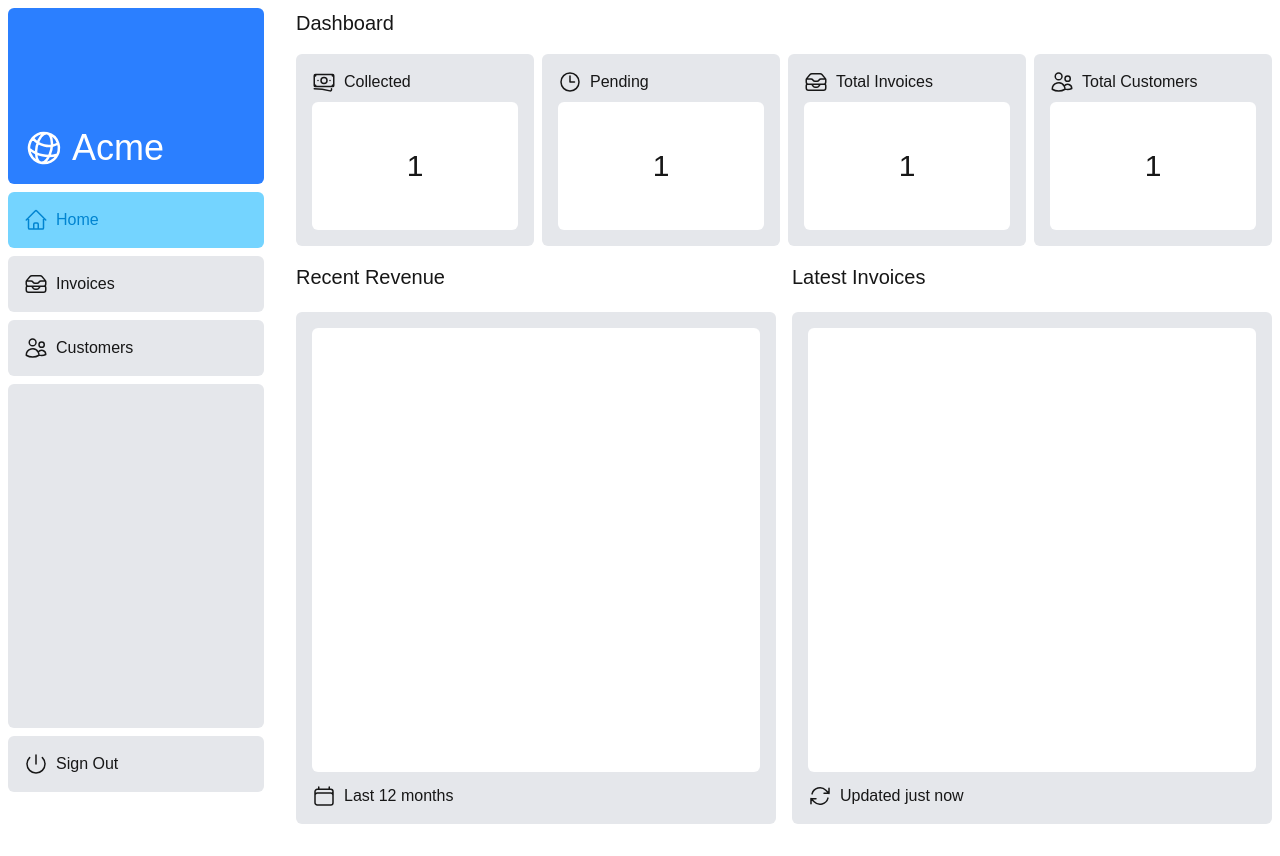
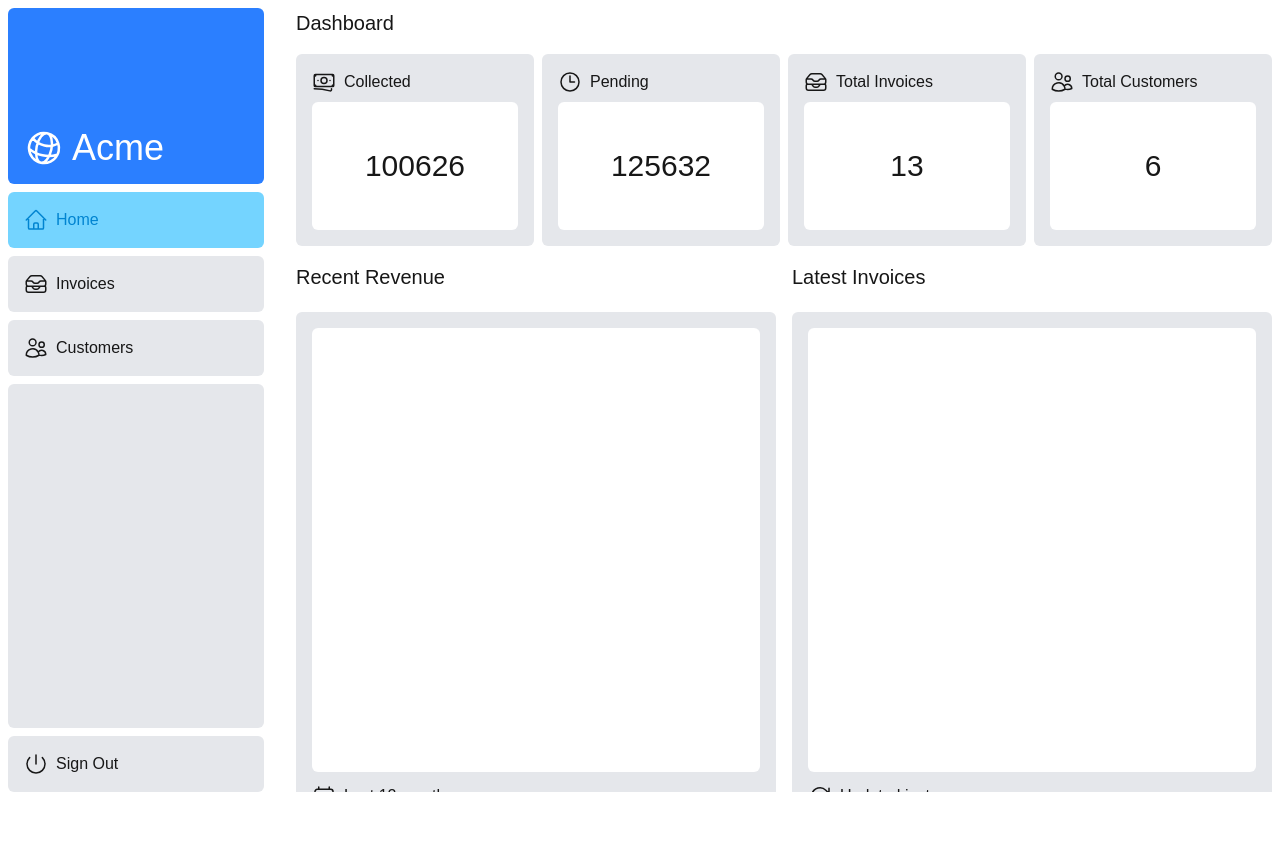
Before and after one commit to TranKhanh1307/next-dashboard, a Next.js app: page /dashboard in a window 1280 px wide. After the commit the page ends 800 px from the top, so only its background shows below. Built offline with nearby package versions, Linux system fonts and the light colour scheme.

Commit message:
add fetch data from lib

```diff
--- a/app/dashboard/layout.tsx
+++ b/app/dashboard/layout.tsx
@@ -8,7 +8,7 @@ export default function Layout({
   return (
     <div className="md:h-full space-y-8 p-2 md:flex md:gap-8">
       <SideNav />
-      <div className="flex-1">{children}</div>
+      <div className="flex-1 md:overflow-y-auto">{children}</div>
     </div>
   );
 }
--- a/app/lib/placeholder-data.ts
+++ b/app/lib/placeholder-data.ts
@@ -1,5 +1,3 @@
-// This file contains placeholder data that you'll be replacing with real data in the Data Fetching chapter:
-// https://nextjs.org/learn/dashboard-app/fetching-data
 const users = [
   {
     id: "410544b2-4001-4271-9855-fec4b6a6442a",
--- a/app/ui/dashboard/cards.tsx
+++ b/app/ui/dashboard/cards.tsx
@@ -1,8 +1,10 @@
+import { customers, invoices } from "@/app/lib/placeholder-data";
 import { ReactNode } from "react";
 
 interface Card {
   title: string;
   icon: ReactNode;
+  getValue: () => number;
 }
 
 const cards: Card[] = [
@@ -24,6 +26,10 @@ const cards: Card[] = [
         />
       </svg>
     ),
+    getValue: () =>
+      invoices
+        .filter((inv) => inv.status === "paid")
+        .reduce((sum, inv) => sum + inv.amount, 0),
   },
   {
     title: "Pending",
@@ -43,6 +49,10 @@ const cards: Card[] = [
         />
       </svg>
     ),
+    getValue: () =>
+      invoices
+        .filter((inv) => inv.status === "pending")
+        .reduce((sum, inv) => sum + inv.amount, 0),
   },
   {
     title: "Total Invoices",
@@ -62,6 +72,7 @@ const cards: Card[] = [
         />
       </svg>
     ),
+    getValue: () => invoices.length,
   },
   {
     title: "Total Customers",
@@ -81,14 +92,20 @@ const cards: Card[] = [
         />
       </svg>
     ),
+    getValue: () => customers.length,
   },
 ];
 
 export default function Cards() {
   return (
-    <div className="mt-4 grid gap-2 md:grid-cols-2 grid-cols-1 lg:grid-cols-4">
+    <div className="mt-4 grid grid-cols-1 gap-2 md:grid-cols-2 lg:grid-cols-4">
       {cards.map((card) => (
-        <Card title={card.title} icon={card.icon} value={1} key={card.title} />
+        <Card
+          title={card.title}
+          icon={card.icon}
+          value={card.getValue()}
+          key={card.title}
+        />
       ))}
     </div>
   );
```
